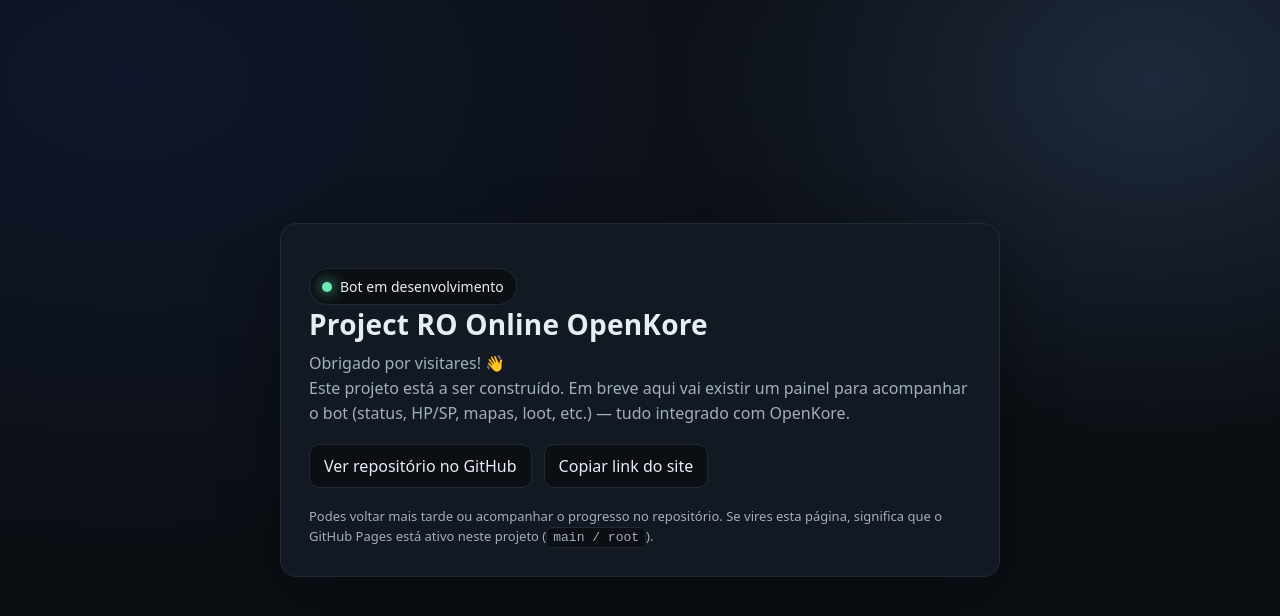
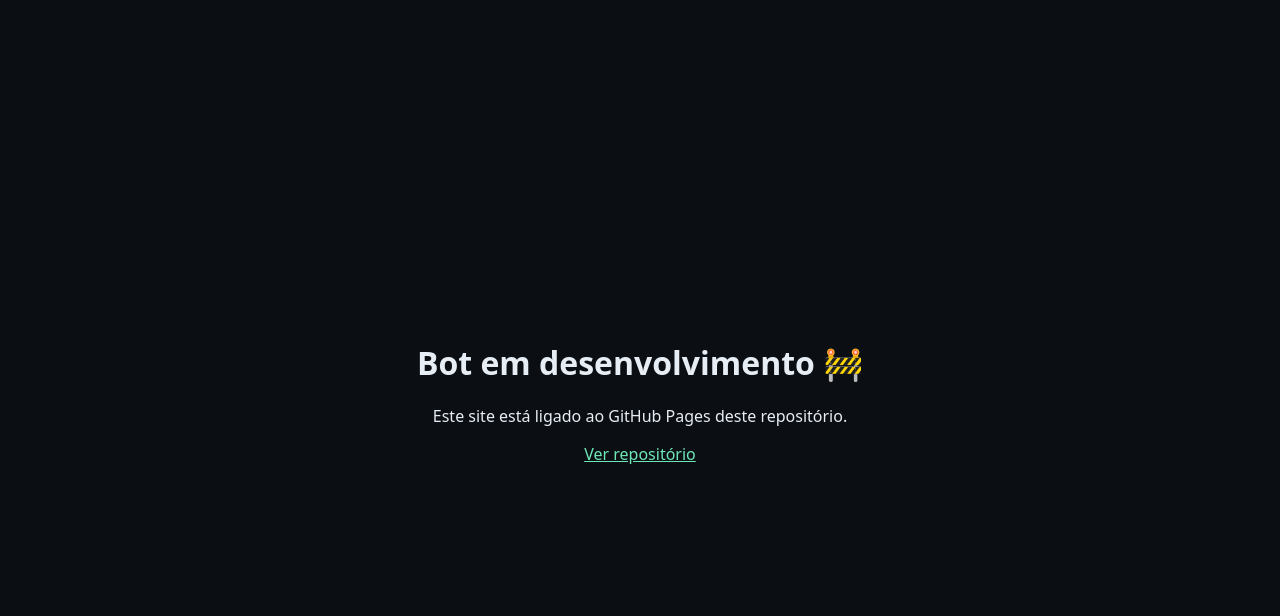
Before and after one commit to MarioSilva93/Project-RO-Online-Openkore, a plain HTML site: page index.html in a window 1280 px wide. Drawn offline with Linux system fonts and the light colour scheme.

Commit message:
Update index.html

```diff
--- a/index.html
+++ b/index.html
@@ -1,70 +1,10 @@
-<!doctype html>
-<html lang="pt">
-<head>
-  <meta charset="utf-8">
-  <meta name="viewport" content="width=device-width,initial-scale=1">
-  <title>Project RO Online OpenKore — Em desenvolvimento</title>
-  <meta name="description" content="Painel do bot OpenKore — em desenvolvimento.">
-  <style>
-    :root{
-      --bg:#0b0f14; --card:#121923; --fg:#e7edf4; --muted:#9fb0c0; --accent:#6ee7b7; --border:#1f2a36;
-    }
-    *{box-sizing:border-box}
-    html,body{height:100%}
-    body{
-      margin:0; font-family:system-ui,-apple-system,Segoe UI,Roboto,Ubuntu,Arial,sans-serif;
-      color:var(--fg); background:
-      radial-gradient(1200px 800px at 10% 10%, #0f172a 0%, transparent 60%),
-      radial-gradient(800px 600px at 90% 10%, #1e293b 0%, transparent 60%),
-      var(--bg);
-      display:flex; align-items:center; justify-content:center; padding:24px;
-    }
-    .card{
-      width:100%; max-width:720px; background:var(--card); border:1px solid var(--border);
-      border-radius:16px; padding:28px; box-shadow:0 20px 60px rgba(0,0,0,.35);
-    }
-    h1{margin:0 0 8px; font-size:28px; letter-spacing:.2px}
-    p{margin:8px 0 0; color:var(--muted); line-height:1.55}
-    .row{display:flex; flex-wrap:wrap; gap:10px; align-items:center; margin-top:16px}
-    .badge{display:inline-flex; align-items:center; gap:8px; padding:8px 12px;
-      border:1px solid var(--border); border-radius:999px; background:#0b0f14; color:var(--fg); font-size:14px}
-    .dot{width:10px; height:10px; border-radius:50%; background:var(--accent); box-shadow:0 0 14px var(--accent)}
-    .links{margin-top:18px; display:flex; gap:12px; flex-wrap:wrap}
-    a.button{
-      text-decoration:none; color:var(--fg); border:1px solid var(--border); background:#0b0f14;
-      padding:10px 14px; border-radius:10px; transition:.2s transform ease;
-    }
-    a.button:hover{transform:translateY(-1px)}
-    .foot{margin-top:18px; font-size:13px; color:var(--muted)}
-    code{background:#0b0f14; padding:2px 6px; border-radius:6px; border:1px solid var(--border)}
-  </style>
-</head>
-<body>
-  <main class="card" role="main" aria-live="polite">
-    <div class="row">
-      <span class="badge"><span class="dot" aria-hidden="true"></span> Bot em desenvolvimento</span>
-    </div>
-
-    <h1>Project RO Online OpenKore</h1>
-    <p>
-      Obrigado por visitares! 👋<br>
-      Este projeto está a ser construído. Em breve aqui vai existir um painel para acompanhar o bot
-      (status, HP/SP, mapas, loot, etc.) — tudo integrado com OpenKore.
-    </p>
-
-    <div class="links">
-      <a class="button" href="https://github.com/MarioSilva93/Project-RO-Online-Openkore" target="_blank" rel="noopener">
-        Ver repositório no GitHub
-      </a>
-      <a class="button" href="#" onclick="navigator.clipboard.writeText(location.href); this.textContent='Link copiado!'; return false;">
-        Copiar link do site
-      </a>
-    </div>
-
-    <p class="foot">
-      Podes voltar mais tarde ou acompanhar o progresso no repositório.
-      Se vires esta página, significa que o GitHub Pages está ativo neste projeto (<code>main / root</code>).
-    </p>
+<!doctype html><html lang="pt"><meta charset="utf-8">
+<title>Project RO Online OpenKore</title>
+<meta name="viewport" content="width=device-width,initial-scale=1">
+<body style="font-family:system-ui;display:grid;place-items:center;height:100vh;background:#0b0f14;color:#e7edf4;margin:0">
+  <main style="text-align:center">
+    <h1>Bot em desenvolvimento 🚧</h1>
+    <p>Este site está ligado ao GitHub Pages deste repositório.</p>
+    <p><a href="https://github.com/MarioSilva93/Project-RO-Online-Openkore" style="color:#6ee7b7">Ver repositório</a></p>
   </main>
-</body>
-</html>
+</body></html>
```
